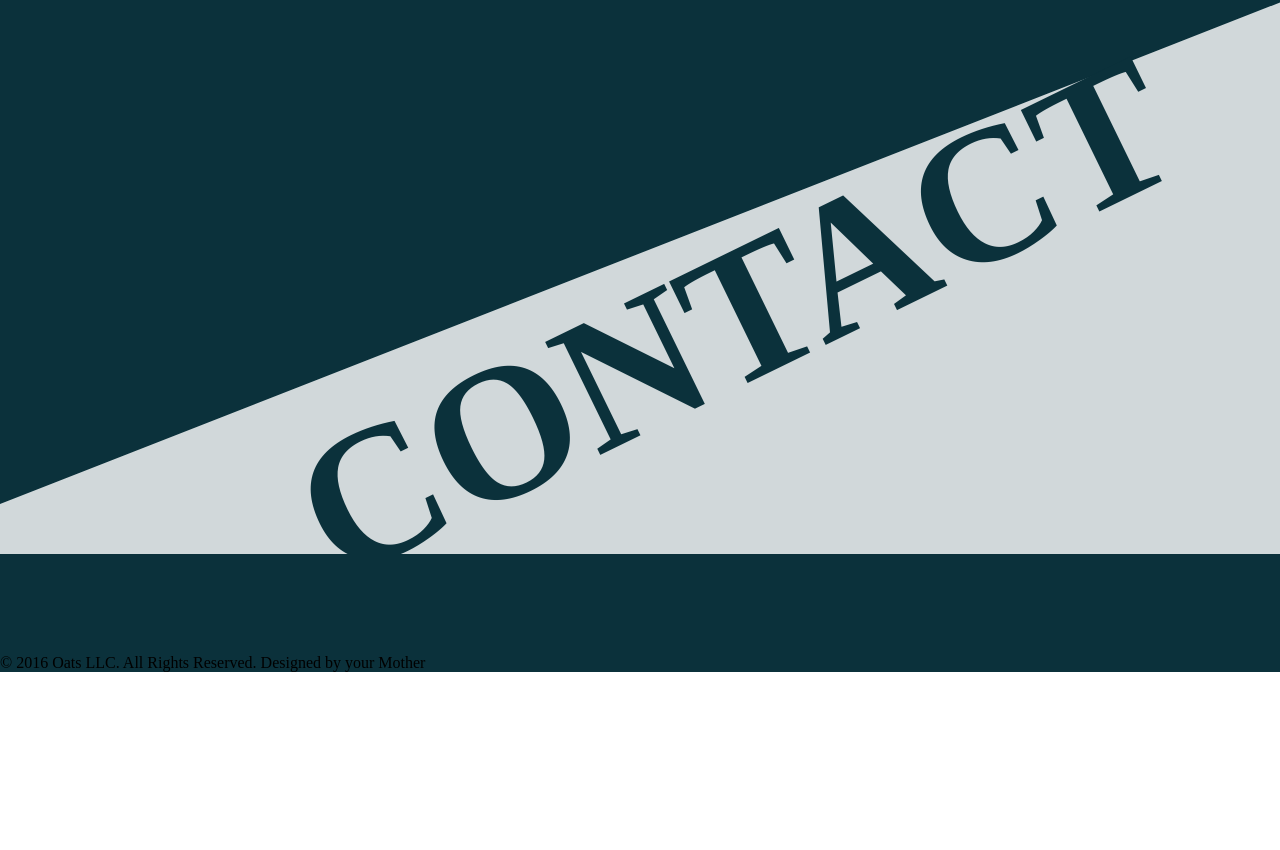
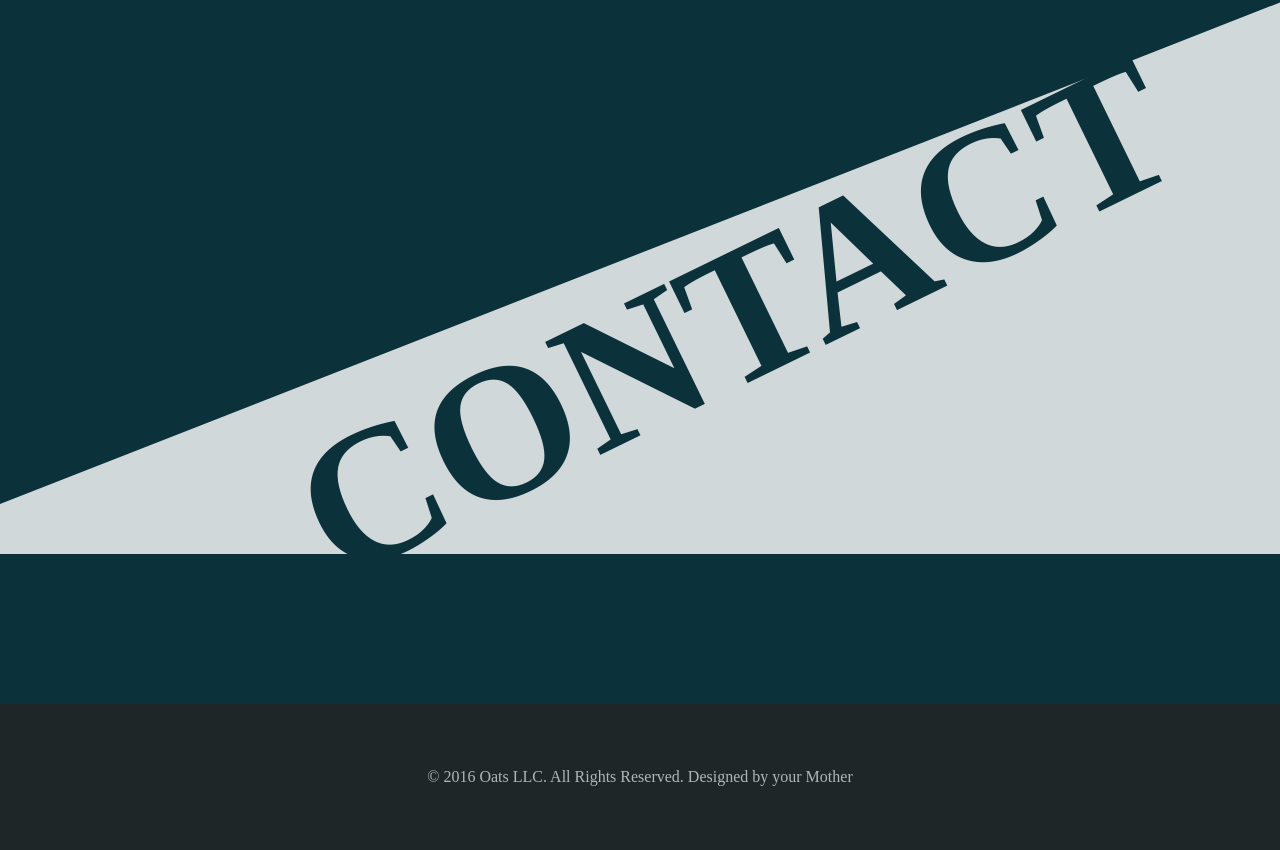
Before and after one commit to CL0VR/siteone, a plain HTML site: page index.html in a window 1280 px wide. Shown: the part 6054-6904 px from the top of the page. Before the commit the page ends 6726 px from the top, so only its background shows below. Drawn offline with Linux system fonts and the light colour scheme; a web font is replaced by a local one.

Commit message:
Update 5

```diff
--- a/css/master.css
+++ b/css/master.css
@@ -417,3 +417,24 @@ CONTACT SECTION
   background-color: #fff;
   opacity: .81;
 }
+
+
+
+
+/***********************
+FOOTER SECTION
+***********************/
+
+
+footer {
+  margin-top: 150px;
+  background-color: #242424;
+  opacity: .81;
+}
+
+footer p {
+  text-align: center;
+  padding: 5%;
+  color: white;
+  opacity: .81;
+}
--- a/index.html
+++ b/index.html
@@ -67,6 +67,7 @@
 
       <section class="contact">
         <h2 id="contactism">CONTACT</h2>
+        <div class="social_links">
         <div class="map"></div>
         <div class="email">
           <p>EMAIL US</p>
```
